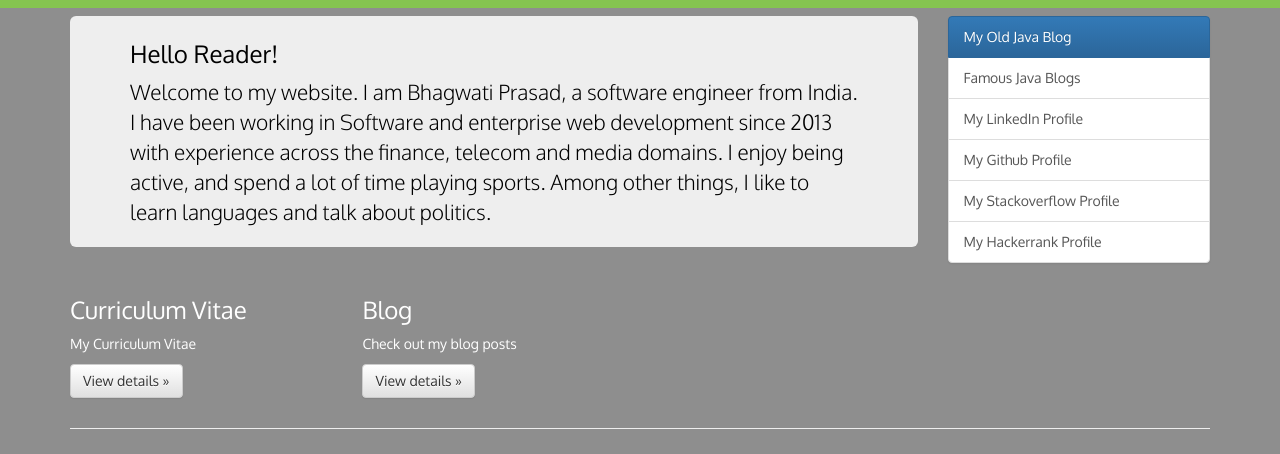
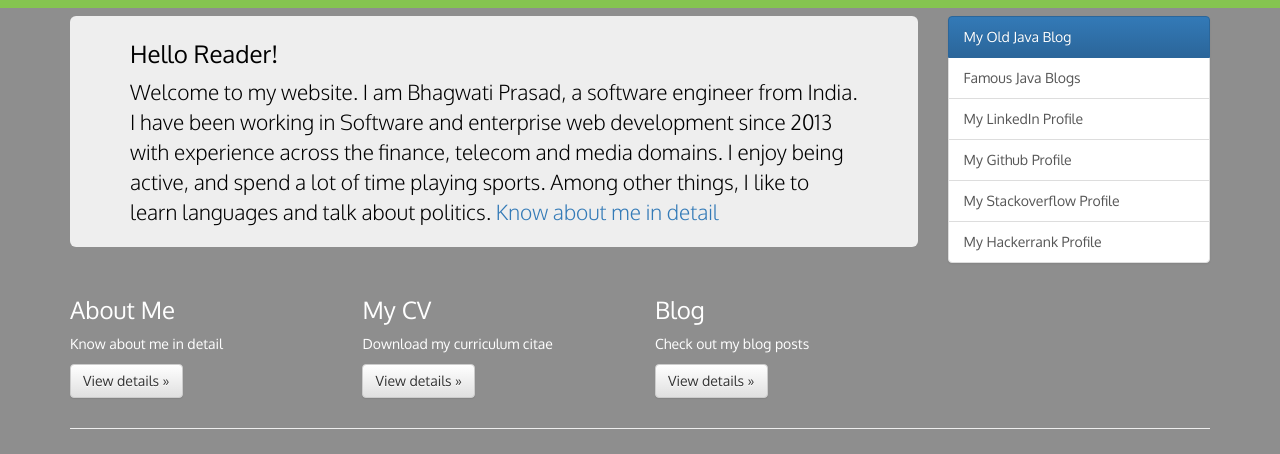
Before and after one commit to bpjoshi/bpjoshi, a plain HTML site: page index.html in a window 1280 px wide. Shown: the part 54-508 px from the top of the page. Drawn offline with Linux system fonts and the light colour scheme.

Commit message:
Updated links

```diff
--- a/index.html
+++ b/index.html
@@ -55,18 +55,19 @@
           <div id="jumbo" class="jumbotron">
             <div class="jumbotron-content">
               <h3>Hello Reader!</h3>
-              <p>Welcome to my website. I am Bhagwati Prasad, a software engineer from India. I have been working in Software and enterprise web development since 2013 with experience across the finance, telecom and media domains. I enjoy being active, and spend a lot of time playing sports. Among other things, I like to learn languages and talk about politics.</p>
+              <p>Welcome to my website. I am Bhagwati Prasad, a software engineer from India. I have been working in Software and enterprise web development since 2013 with experience across the finance, telecom and media domains. I enjoy being active, and spend a lot of time playing sports. Among other things, I like to learn languages and talk about politics.
+			  <a target="_blank" href="https://bpjoshi.github.io/about/">Know about me in detail </a></p>
             </div>
           </div>
           <div class="row">
-            <!-- <div class="col-xs-6 col-lg-4">
-              <h3>Contact</h3>
-              <p>Know about my contact details</p>
-              <p><a class="btn btn-default" href="contact.html" role="button">View details &raquo;</a></p>
+            <div class="col-xs-6 col-lg-4">
+              <h3>About Me</h3>
+              <p>Know about me in detail</p>
+              <p><a class="btn btn-default" target="_blank" href="https://bpjoshi.github.io/about/" role="button">View details &raquo;</a></p>
             </div><!--/.col-xs-6.col-lg-4-->
             <div class="col-xs-6 col-lg-4">
-              <h3>Curriculum Vitae</h3>
-              <p>My Curriculum Vitae</p>
+              <h3>My CV</h3>
+              <p>Download my curriculum citae</p>
               <p><a class="btn btn-default" href="portfolio.html" role="button">View details &raquo;</a></p>
             </div><!--/.col-xs-6.col-lg-4-->
             <div class="col-xs-6 col-lg-4">
```
